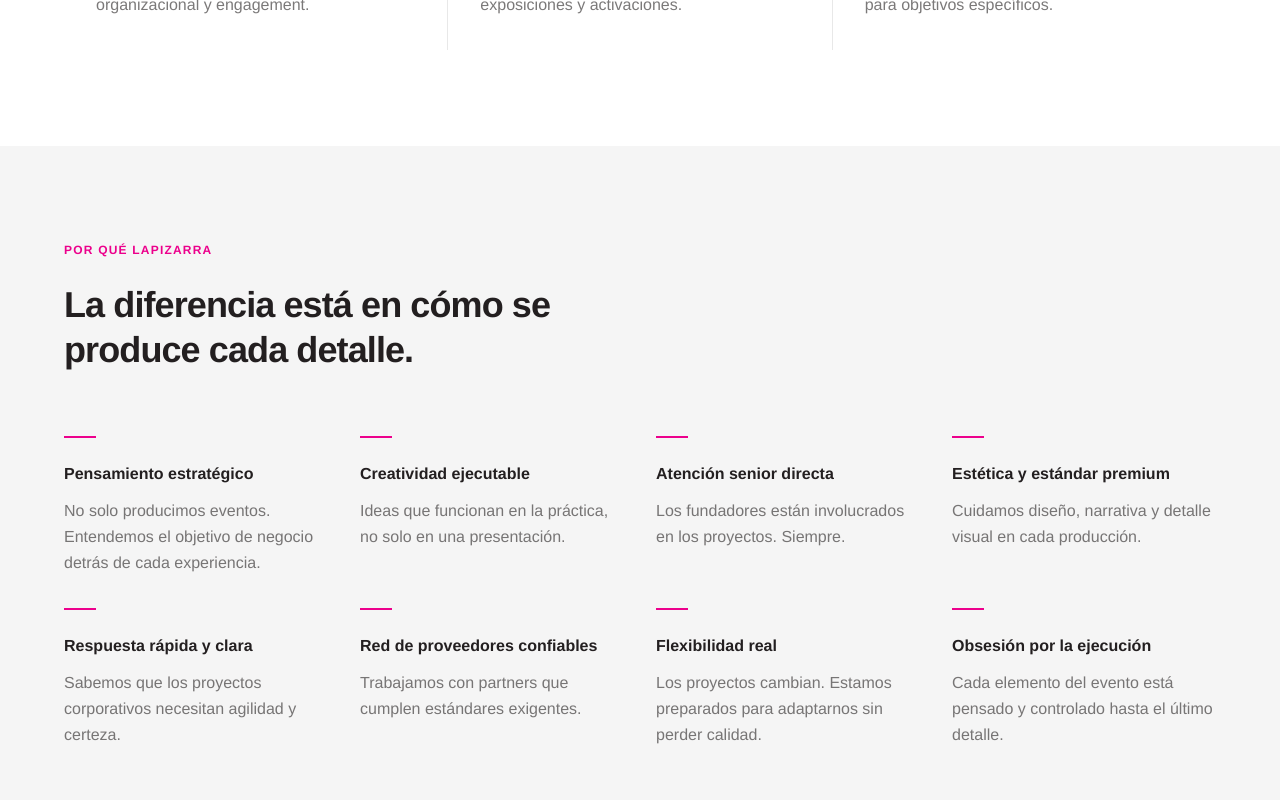
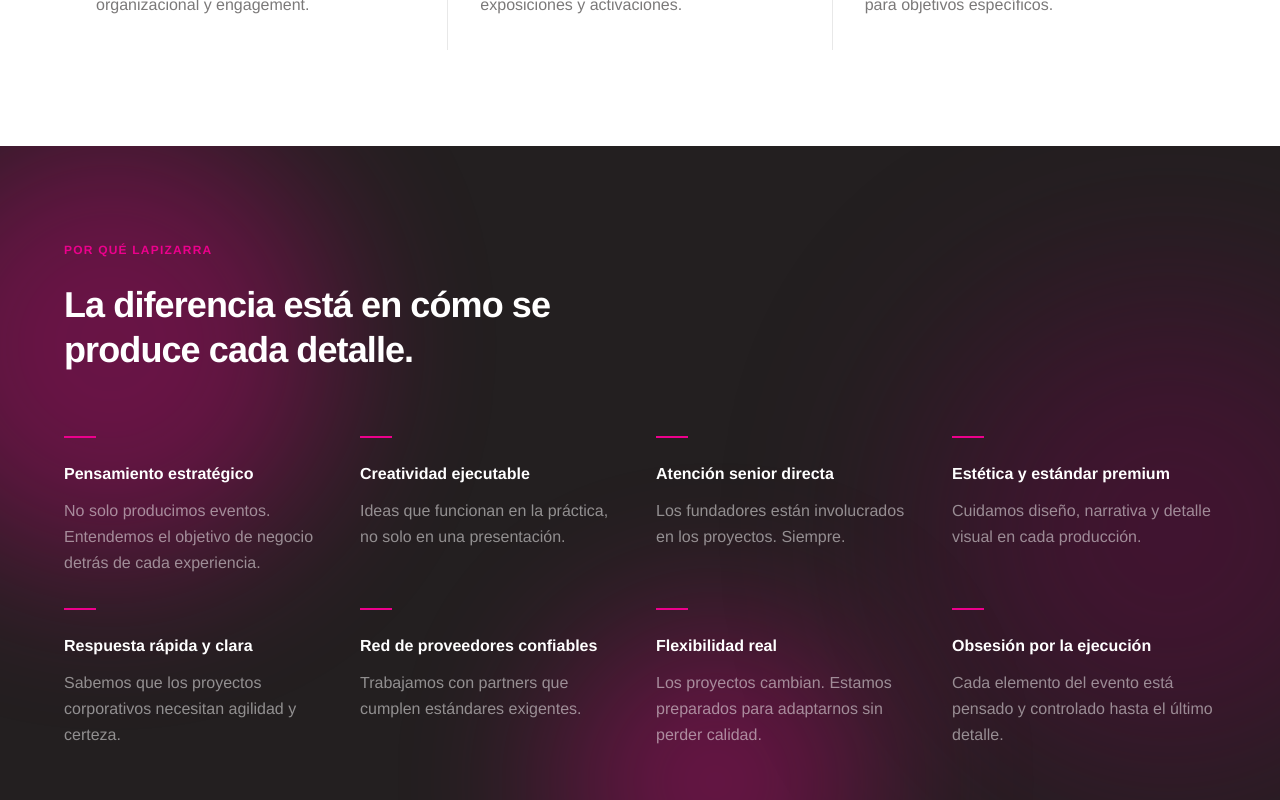
Before and after one commit to sebavigneaux-ui/lapizarra, a Next.js app: page / in a window 1280 px wide. Shown: the part 2940-3740 px from the top of the page. Built offline with nearby package versions, Linux system fonts and the light colour scheme.

Commit message:
Diferenciadores: fondo oscuro con blobs, textos en blanco

```diff
--- a/app/components/Diferenciadores.tsx
+++ b/app/components/Diferenciadores.tsx
@@ -1,3 +1,5 @@
+import Blobs from "./Blobs";
+
 const items = [
   {
     titulo: "Pensamiento estratégico",
@@ -35,13 +37,14 @@ const items = [
 
 export default function Diferenciadores() {
   return (
-    <section id="diferenciadores" className="bg-[#F5F5F5] py-24 px-6">
-      <div className="max-w-6xl mx-auto">
+    <section id="diferenciadores" className="bg-[#231F20] py-24 px-6 relative overflow-hidden">
+      <Blobs />
+      <div className="max-w-6xl mx-auto relative z-10">
         <div className="mb-16">
           <p className="text-[#EC008C] text-xs font-bold uppercase tracking-widest mb-6">
             Por qué LaPizarra
           </p>
-          <h2 className="text-[#231F20] text-3xl md:text-4xl font-black leading-tight tracking-tight max-w-xl">
+          <h2 className="text-white text-3xl md:text-4xl font-black leading-tight tracking-tight max-w-xl">
             La diferencia está en cómo se produce cada detalle.
           </h2>
         </div>
@@ -50,8 +53,8 @@ export default function Diferenciadores() {
           {items.map((item, i) => (
             <div key={i} className="group">
               <div className="w-8 h-0.5 bg-[#EC008C] mb-6" />
-              <h3 className="text-[#231F20] font-black text-base mb-3">{item.titulo}</h3>
-              <p className="text-[#231F20]/60 text-base leading-relaxed">{item.desc}</p>
+              <h3 className="text-white font-black text-base mb-3">{item.titulo}</h3>
+              <p className="text-white/50 text-base leading-relaxed">{item.desc}</p>
             </div>
           ))}
         </div>
```
